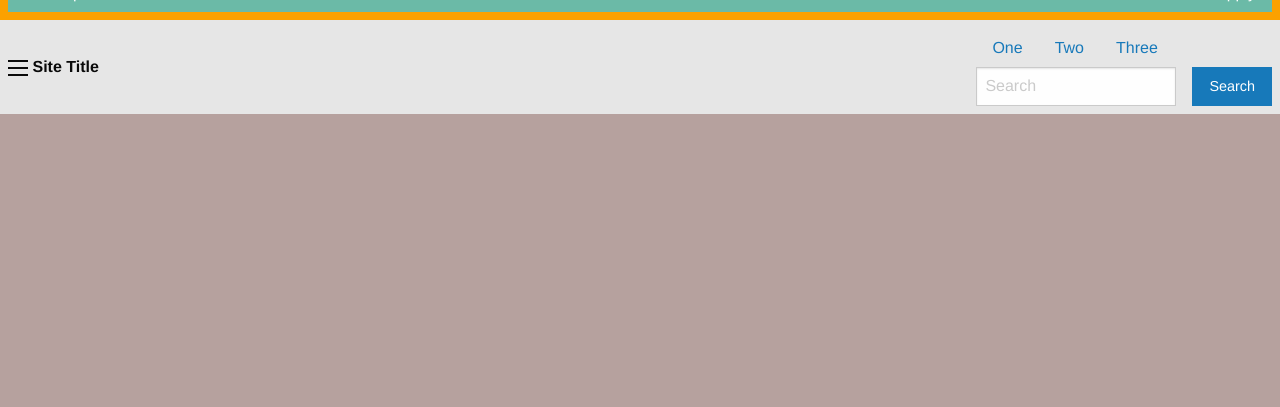
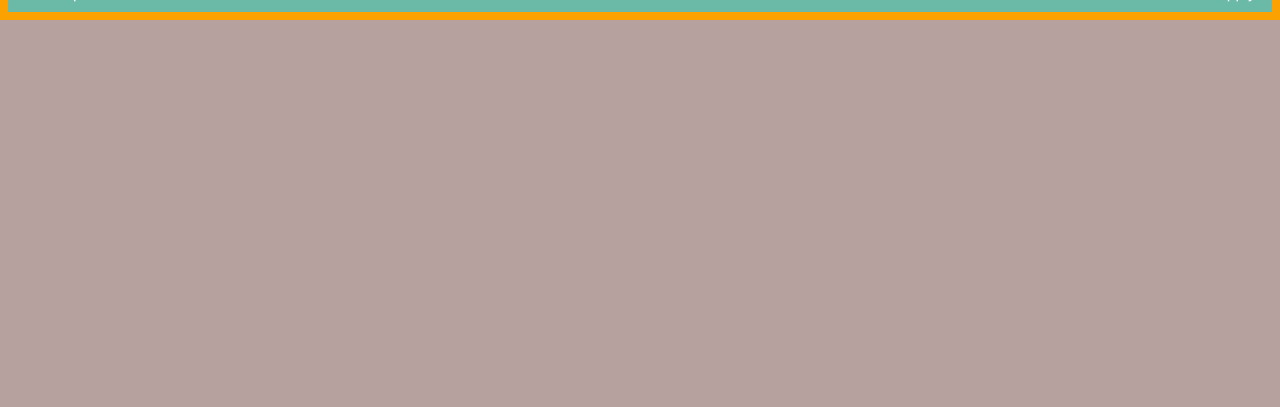
Before and after one commit to brookecart/LASAR-Underground-Construction, a PHP site: page /navbar.php in a window 1280 px wide. Shown: the part 334-741 px from the top of the page. Run offline with PHP 8.4, Linux system fonts and the light colour scheme; some libraries are stand-ins or nearby versions.

Commit message:
better navber

```diff
--- a/Modules/navbar.php
+++ b/Modules/navbar.php
@@ -4,10 +4,10 @@
     <meta charset="utf-8">
     <meta http-equiv="x-ua-compatible" content="ie=edge">
     <meta name="viewport" content="width=device-width, initial-scale=1.0">
-    <title>Shopping the Jam!</title>
+    <title>LASAR Underground</title>
     <link rel="stylesheet" href="css/foundation.css">
     <link rel="stylesheet" href="css/app.css">
-    <link rel="shortcut icon" type="image/x-icon" href="tabimage.png" />
+    <link rel="shortcut icon" type="image/x-icon" href="cone.png" />
     <link href="https://fonts.googleapis.com/css?family=Teko" rel="stylesheet">
   </head>
       <body style="background-color: #B6A19E">
@@ -21,7 +21,7 @@
     <ul class="dropdown menu" data-dropdown-menu style="background-color: #6BBAA7;">
       <li>
         <a href="accomplishments.php" style="color: white;">Accomplishments</a>
-        <ul class="menu vertical" data-click-open style="background-color: #6BBAA7;">
+        <ul class="menu vertical" style="background-color: #6BBAA7;">
           <li><a href="catspace.php" style="color: white;">AREA1</a></li>
           <li><a href="catacc.php" style="color: white;">AREA2</a></li>
           <li><a href="catcloth.php" style="color: white;">AREA3</a></li>
@@ -39,33 +39,3 @@
     </ul>
   </div>
 </div>
-<div class="top-bar">
-  <div class="top-bar-title">
-    <span data-responsive-toggle="responsive-menu" data-hide-for="medium">
-      <button class="menu-icon dark" type="button" data-toggle></button>
-    </span>
-    <strong>Site Title</strong>
-  </div>
-  <div id="responsive-menu">
-    <div class="top-bar-left">
-      <ul class="dropdown menu" data-dropdown-menu>
-        <li>
-          <a href="#">One</a>
-          <ul class="menu vertical">
-            <li><a href="#">One</a></li>
-            <li><a href="#">Two</a></li>
-            <li><a href="#">Three</a></li>
-          </ul>
-        </li>
-        <li><a href="#">Two</a></li>
-        <li><a href="#">Three</a></li>
-      </ul>
-    </div>
-    <div class="top-bar-right">
-      <ul class="menu">
-        <li><input type="search" placeholder="Search"></li>
-        <li><button type="button" class="button">Search</button></li>
-      </ul>
-    </div>
-  </div>
-</div>
```
Also changed, not shown: cone.png (added).
